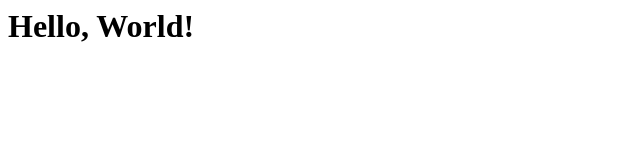
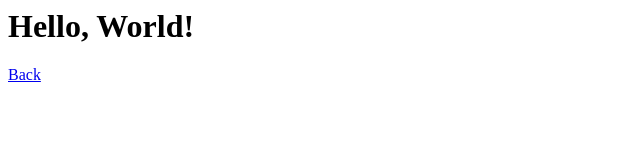
Before and after one commit to davidLey87/Web_messaging_test, a plain HTML site: page hello.html in a window 1280 px wide. Shown: the full height of the page, 0-640 px from the left. Drawn offline with Linux system fonts and the light colour scheme.

Commit message:
Update hello.html

```diff
--- a/hello.html
+++ b/hello.html
@@ -4,6 +4,8 @@
 
       <h1>Hello, World!</h1>
 
+      <p></p><a href="index.html">Back</a></p>
+
    </body>
 
 </html>
```
